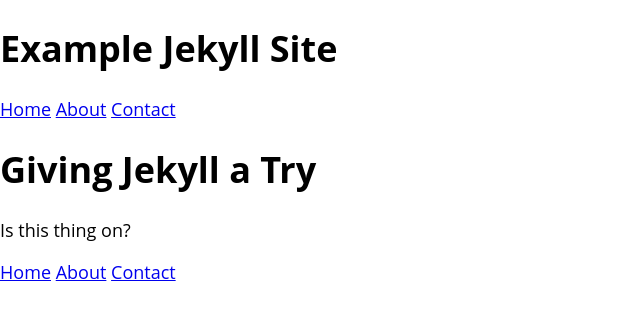
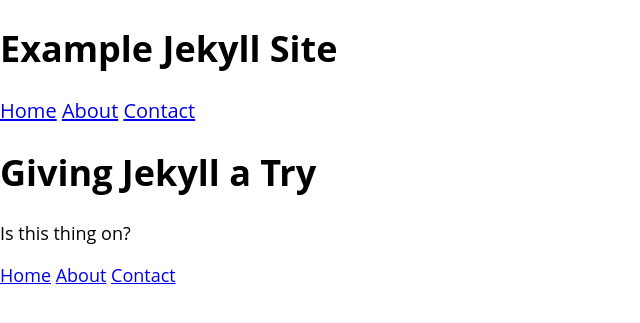
Before and after one commit to uafrazier/jekyll-explorer, a Jekyll site: the page built from index.html, in a window 1280 px wide. Shown: the top 323 px of the page, without its empty margins (0-640 px from the left). Built offline with Jekyll 4.4.1, drawn with Linux system fonts in a browser that asks for light colours.

Commit message:
added css class includes and modified css

```diff
--- a/_includes/nav.html
+++ b/_includes/nav.html
@@ -1,5 +1,5 @@
 <nav>
-  <ul class='nav'>
+  <ul class='nav {{include.navclass}}'>
     <li><a href='{{site.baseurl}}/index.html' class="{% if page.url == '/index.html' %}active{% endif %}">Home</a></li>
     <li><a href='{{site.baseurl}}/about.html' class="{% if page.url == '/about.html' %}active{% endif %}">About</a></li>
     <li><a href='{{site.baseurl}}/contact.html' class="{% if page.url == '/contact.html' %}active{% endif %}">Contact</a></li>
--- a/_layouts/default.html
+++ b/_layouts/default.html
@@ -20,13 +20,13 @@
 
   <header>
     <h1>Example Jekyll Site</h1>
-    {% include nav.html %}
+    {% include nav.html navclass='nav-top' %}
   </header>
 
   {{content}}
 
   <footer>
-    {% include nav.html %}
+    {% include nav.html navclass='nav-bottom' %}
   </footer>
 
 <script src=""></script>
--- a/css/common.css
+++ b/css/common.css
@@ -20,3 +20,11 @@
 .nav > li {
   display: inline-block;
 }
+
+.nav-top {
+  font-size: 1.25rem;
+}
+
+.nav-bottom {
+
+}
```
